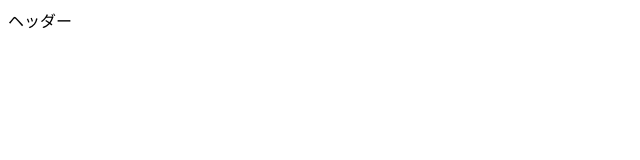
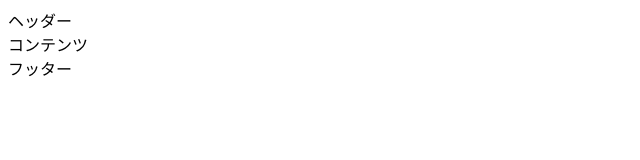
Before and after one commit to genobayashi/test, a plain HTML site: page index.html in a window 1280 px wide. Shown: the whole page, without its empty margins (0-640 px from the left). Drawn offline with Linux system fonts and the light colour scheme.

Commit message:
コンテンツ、フッター制作完了

```diff
--- a/index.html
+++ b/index.html
@@ -7,5 +7,7 @@
 </head>
 <body>
   <header>ヘッダー</header>
+  <main>コンテンツ</main>
+  <footer>フッター</footer>
 </body>
 </html>
```
